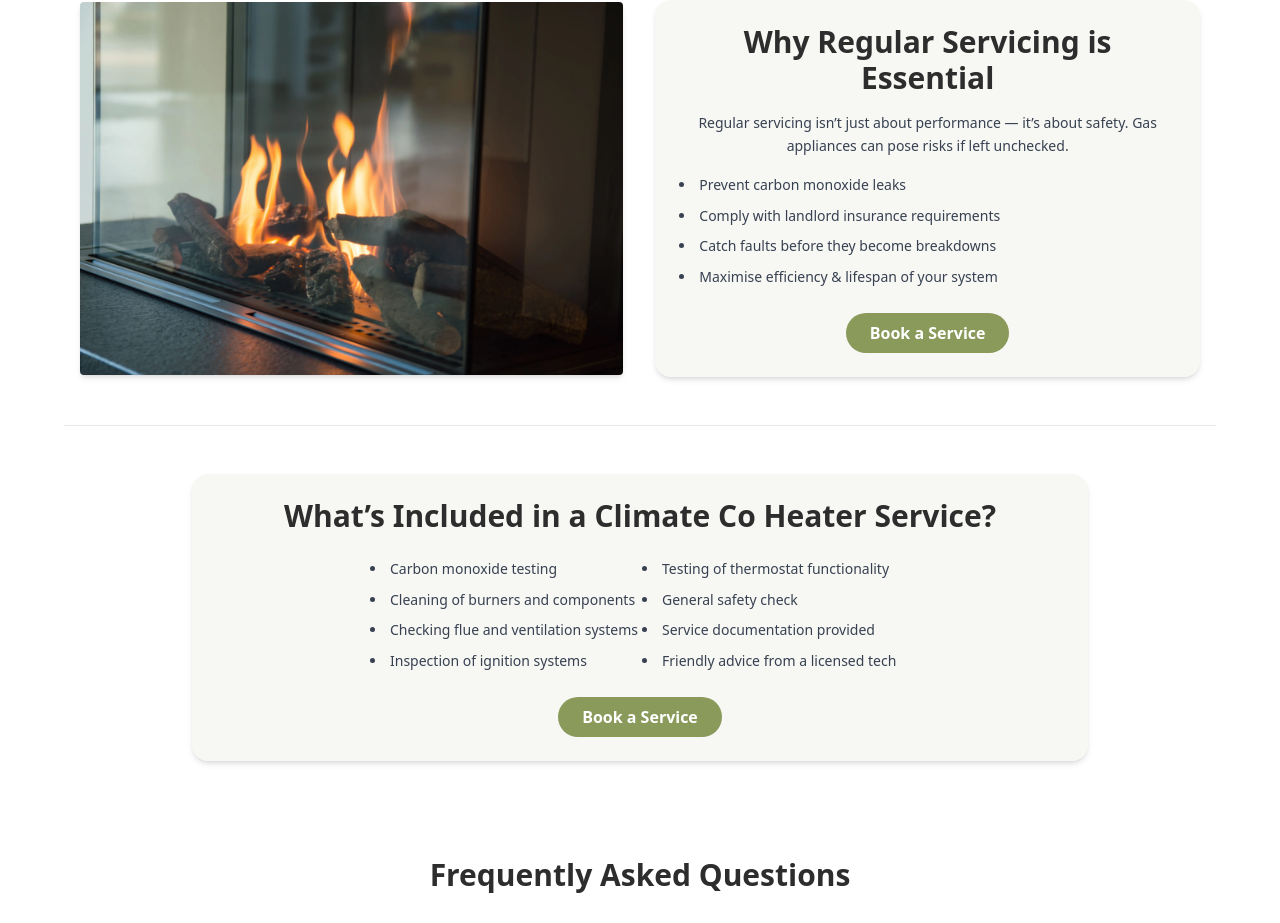
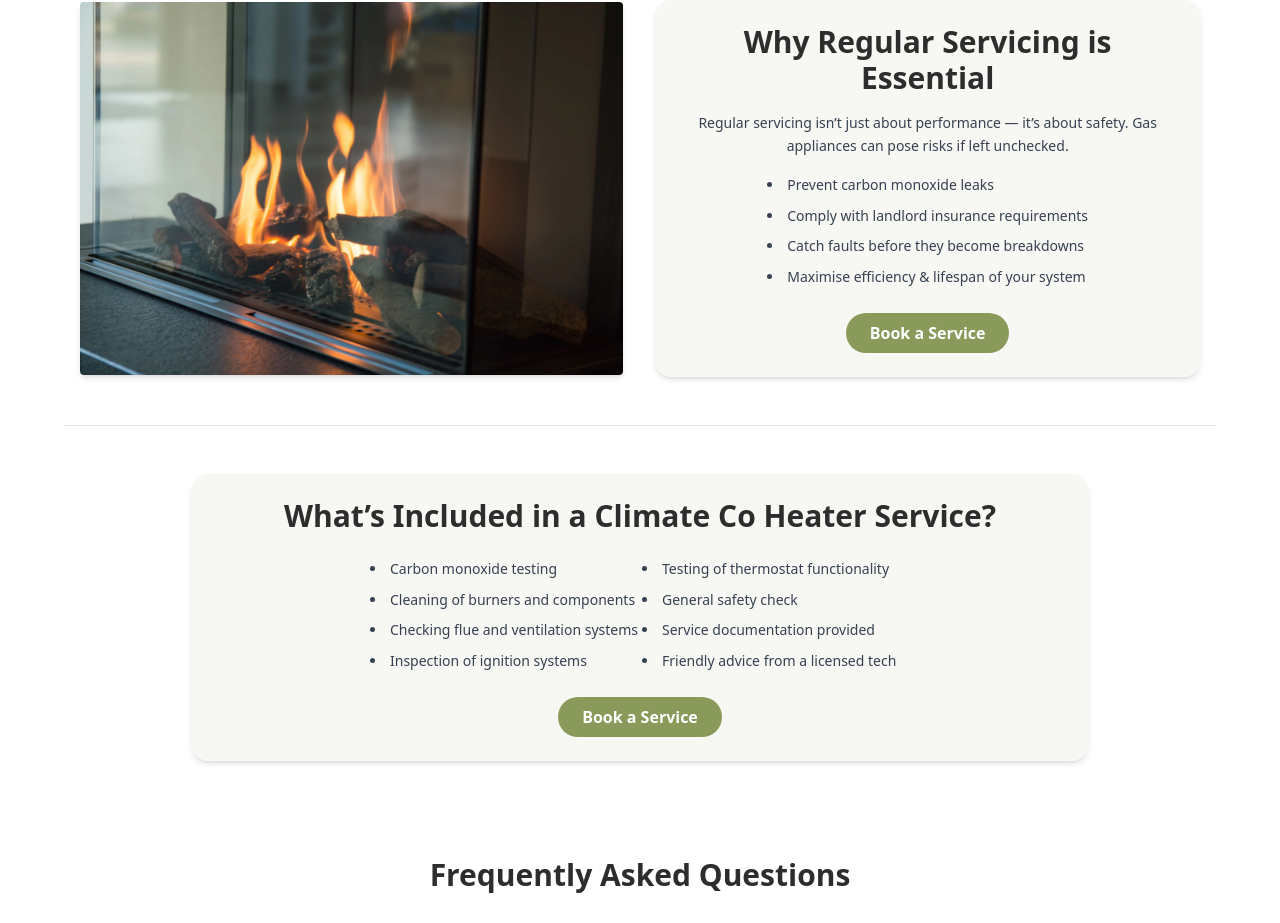
Before and after one commit to dee-k26/climate-co-vrt, a React (Vite) app: page /heater-service in a window 1280 px wide. Shown: the part 1383-2306 px from the top of the page. Built offline with nearby package versions, Linux system fonts and the light colour scheme.

Commit message:
fix why regular servicing <ul> flex justify center

```diff
--- a/src/pages/HeaterService.jsx
+++ b/src/pages/HeaterService.jsx
@@ -109,12 +109,14 @@ export default function HeaterService() {
               <p className="mb-4">
                 Regular servicing isn’t just about performance — it’s about safety. Gas appliances can pose risks if left unchecked.
               </p>
+              <div className="flex justify-center">
               <ul className="list-checks">
                 <li>Prevent carbon monoxide leaks</li>
                 <li>Comply with landlord insurance requirements</li>
                 <li>Catch faults before they become breakdowns</li>
                 <li>Maximise efficiency & lifespan of your system</li>
               </ul>
+              </div>
               <div className="mt-6 text-center">
                 <a href="#contact-form" className="btn-primary">
                   Book a Service
```
